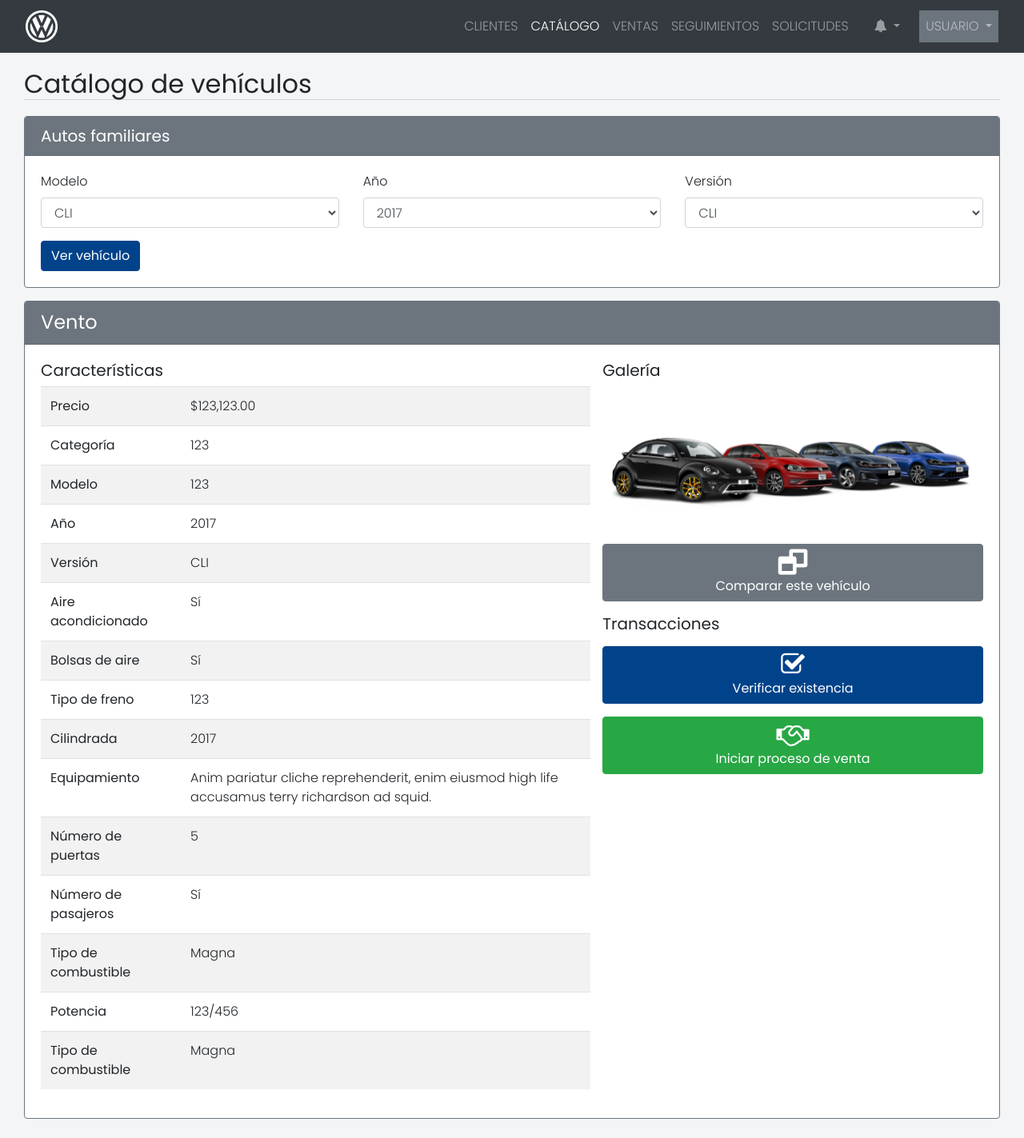
After one commit to andreaml/frontProyectoIntegrador6, a PHP site: page /v_catalogo.1.html in a window 1280 px wide, after a click on "Ver vehículo". The commit adds this page. Shown: the whole page at 80% size. Run offline with PHP 8.4, Linux system fonts and the light colour scheme.

Commit message:
WIP estructura HTML para visualización de características de un modelo.

```diff
--- a/css/style.css
+++ b/css/style.css
@@ -81,6 +81,10 @@ table tr.filaInactiva > td:first-child input {
     border-bottom-right-radius: .25rem !important;
 }
 
+#caracteristicasModelo table th {
+    font-weight: 500;
+}
+
 /* .daterangepicker > * {
     z-index: 2001 !important;
 } */
--- /dev/null
+++ b/v_catalogo.1.html
@@ -0,0 +1,214 @@
+<!DOCTYPE html>
+<html lang="es">
+<head>
+	<meta charset="UTF-8">
+	<meta name="viewport" content="width=device-width, initial-scale=1.0">
+	<meta http-equiv="X-UA-Compatible" content="ie=edge">
+	<title>Volkswagen Vendedor</title>
+	<!-- <link href="https://fonts.googleapis.com/css?family=Source+Sans+Pro:300,400,600" rel="stylesheet"> -->
+    <link href="https://fonts.googleapis.com/css?family=Poppins:300,400,600" rel="stylesheet">
+	<link rel="stylesheet" href="css/font-awesome-4.7.0/css/font-awesome.min.css">
+    <link rel="stylesheet" href="css/bootstrap/bootstrap.min.css">
+    <link rel="stylesheet" href="css/daterangepicker.css">
+    <link rel="stylesheet" href="css/style.css">
+    <link rel="stylesheet" href="css/stylePrimaryButton.css">
+</head>
+<body>
+    <header>
+        <nav class="navbar navbar-expand-lg navbar-dark bg-dark">
+            <a class="navbar-brand pl-3" href="#"><img src="img/logoMenu.png" alt="Volkswagen" class="nav-logo"></a>
+            <button class="navbar-toggler" type="button" data-toggle="collapse" data-target="#navbar" aria-controls="navbar" aria-expanded="false" aria-label="Toggle navigation">
+                <span class="navbar-toggler-icon"></span>
+            </button>
+            <div class="collapse navbar-collapse pr-3" id="navbar">
+                <ul class="navbar-nav ml-auto mt-2 mt-lg-0 text-uppercase">
+                    <li class="nav-item">
+                        <a class="nav-link" href="v_clientes.html">Clientes</a>
+                    </li>
+                    <li class="nav-item active">
+                        <a class="nav-link" href="v_catalogo.html">Catálogo</a>
+                    </li>
+                    <li class="nav-item">
+                        <a class="nav-link" href="v_ventas.html">Ventas</a>
+                    </li>
+                    <li class="nav-item">
+                        <a class="nav-link" href="v_seguimientos.html">Seguimientos</a>
+                    </li>
+                    <li class="nav-item">
+                        <a class="nav-link" href="v_solicitudes.html">Solicitudes</a>
+                    </li>
+                    <li class="nav-item dropdown ml-lg-3">
+                        <a class="nav-link dropdown-toggle" href="#" id="navbarDropdownMenuLink" data-toggle="dropdown" aria-haspopup="true" aria-expanded="false">
+                            <i class="fa fa-bell"></i>
+                        </a>
+                        <div class="dropdown-menu dropdown-menu-right" aria-labelledby="navbarDropdownMenuLink">
+                            <a class="dropdown-item" href="#">Notificación 1</a>
+                            <div class="dropdown-divider"></div>
+                            <a class="dropdown-item" href="#">Notificación 2</a>
+                        </div>
+                    </li>
+                    <li class="nav-item dropdown btn-secondary ml-lg-3">
+                        <a class="nav-link dropdown-toggle" href="#" id="navbarDropdownMenuLink" data-toggle="dropdown" aria-haspopup="true" aria-expanded="false">
+                            Usuario
+                        </a>
+                        <div class="dropdown-menu dropdown-menu-right" aria-labelledby="navbarDropdownMenuLink">
+                            <a class="dropdown-item" href="#">Perfil: <span>Vendedor</span></a>
+                            <div class="dropdown-divider"></div>
+                            <a class="dropdown-item" href="#">Opción 1</a>
+                            <a class="dropdown-item" href="#">Opción 2</a>
+                            <div class="dropdown-divider"></div>
+                            <a class="dropdown-item" href="#">Cerrar sesión</a>
+                        </div>
+                    </li>
+                </ul>
+            </div>
+        </nav>
+    </header>
+
+	<div class="bg-title container-fluid">
+    </div>
+
+	<section class="container-fluid">
+		<div class="col-12">
+			<h2 class="section-title">Catálogo de vehículos</h2>
+		</div>
+		<div class="row mx-0">
+			<div class="col-12 mb-3 div-modelo">
+				<div class="card border-secondary">
+					<div class="card-header bg-secondary text-white">
+						<h5 class="nombre-modelo m-0">Autos familiares</h5>
+					</div>
+					<div class="card-body">
+						<div class="row">
+							<div class="col form-group">
+								<label for="version">Modelo</label>
+								<select name="version" id="version" class="form-control">
+									<option value="">CLI</option>
+									<option value="">CDI</option>
+								</select>
+							</div>
+							<div class="col form-group">
+								<label for="anio">Año</label>
+								<select name="anio" id="anio" class="form-control">
+									<option value="">2017</option>
+									<option value="">2018</option>
+								</select>
+							</div>
+							<div class="col form-group">
+								<label for="version">Versión</label>
+								<select name="version" id="version" class="form-control">
+									<option value="">CLI</option>
+									<option value="">CDI</option>
+								</select>
+							</div>
+						</div>
+						<button class="btn btn-primary" type="button" data-toggle="collapse" data-target="#caracteristicasModelo">
+							Ver vehículo
+						</button>
+					</div>
+				</div>
+			</div>
+			<div class="collapse col-12 mb-4" id="caracteristicasModelo">
+				<div class="card border-secondary">
+					<div class="card-header bg-secondary text-white">
+						<h4 class="nombre-modelo m-0">Vento</h4>
+					</div>
+					<div class="card-body">
+						<div class="d-flex">
+							<div class="col-12 col-md-7 px-0">
+								<h5>Características</h5>
+								<table class="table table-striped">
+									<tbody>
+										<tr>
+											<th>Precio</th>
+											<td>$123,123.00</td>
+										</tr>
+										<tr>
+											<th>Categoría</th>
+											<td>123</td>
+										</tr>
+										<tr>
+											<th>Modelo</th>
+											<td>123</td>
+										</tr>
+										<tr>
+											<th>Año</th>
+											<td>2017</td>
+										</tr>
+										<tr>
+											<th>Versión</th>
+											<td>CLI</td>
+										</tr>
+										<tr>
+											<th>Aire acondicionado</th>
+											<td>Sí</td>
+										</tr>
+										<tr>
+											<th>Bolsas de aire</th>
+											<td>Sí</td>
+										</tr>
+										<tr>
+											<th>Tipo de freno</th>
+											<td>123</td>
+										</tr>
+										<tr>
+											<th>Cilindrada</th>
+											<td>2017</td>
+										</tr>
+										<tr>
+											<th>Equipamiento</th>
+											<td>Anim pariatur cliche reprehenderit, enim eiusmod high life accusamus terry richardson ad squid. </td>
+										</tr>
+										<tr>
+											<th>Número de puertas</th>
+											<td>5</td>
+										</tr>
+										<tr>
+											<th>Número de pasajeros</th>
+											<td>Sí</td>
+										</tr>
+										<tr>
+											<th>Tipo de combustible</th>
+											<td>Magna</td>
+										</tr>
+										<tr>
+											<th>Potencia</th>
+											<td>123/456</td>
+										</tr>
+										<tr>
+											<th>Tipo de combustible</th>
+											<td>Magna</td>
+										</tr>
+									</tbody>
+								</table>
+							</div>
+							<div class="col-12 col-md-5 pr-0">
+								<h5>Galería</h5>
+								<img src="img/catalogo/catalogo_autosDeportivos.png" alt="" class="img-fluid">
+								<button class="btn btn-secondary btn-block my-3" type="button" data-toggle="collapse" data-target="#caracteristicasModelo">
+									<i class="fa fa-window-restore fa-2x" aria-hidden="true"></i> <br>
+									Comparar este vehículo
+								</button>
+								<h5>Transacciones</h5>
+								<button class="btn btn-primary btn-block my-3" type="button" data-toggle="collapse" data-target="#caracteristicasModelo">
+									<i class="fa fa-check-square-o fa-2x" aria-hidden="true"></i> <br>
+									Verificar existencia
+								</button>
+								<button class="btn btn-success btn-block my-3" type="button" data-toggle="collapse" data-target="#caracteristicasModelo">
+									<i class="fa fa-handshake-o fa-2x" aria-hidden="true"></i> <br>
+									Iniciar proceso de venta
+								</button>
+							</div>
+						</div>
+					</div>
+				</div>
+			</div>
+		</div>
+	</section>
+
+	<script src="js/general/jquery-3.3.1.min.js"></script>
+    <script src="js/general/popper.min.js"></script>
+    <script src="js/bootstrap/bootstrap.min.js"></script>
+    <script src="js/vendedor/catalogo.js"></script>
+</body>
+</html>
```
